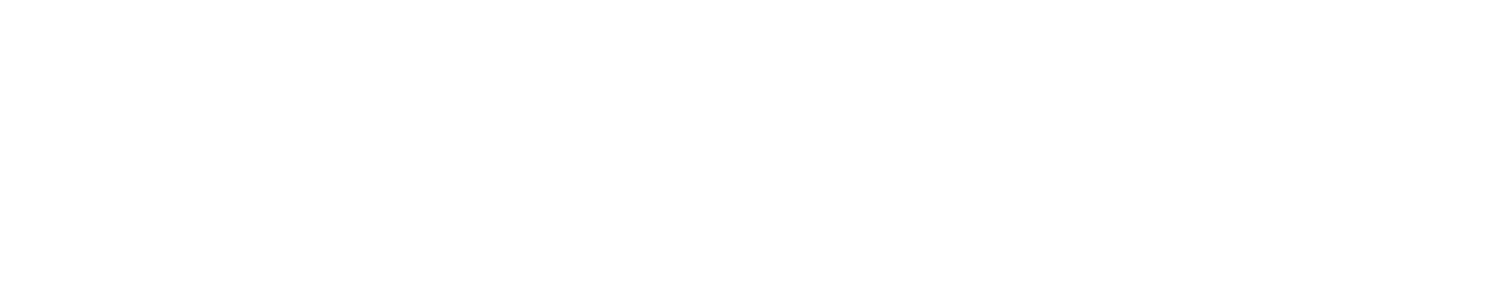
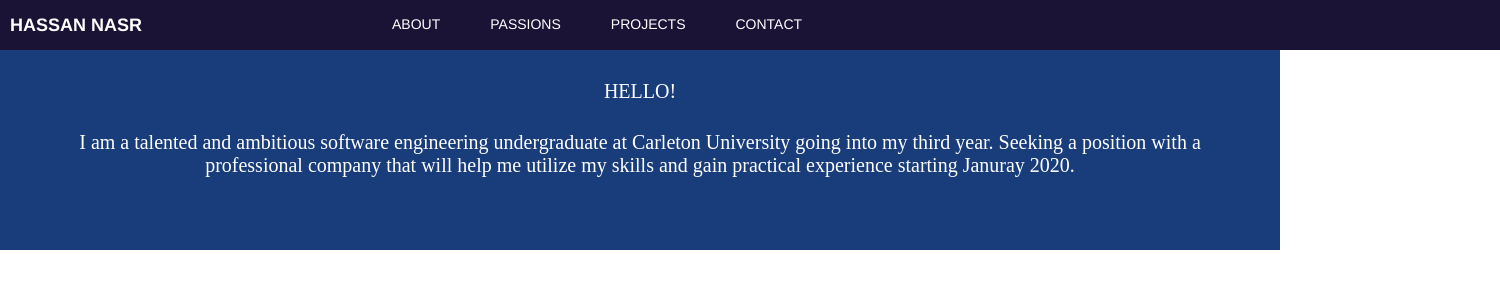
Before and after one commit to hassanidea/hassanidea.github.io, a plain HTML site: page index.html in a window 1280 px wide. Shown: the whole page, 1500 px wide, since content can reach past the window. Drawn offline with Linux system fonts and the light colour scheme.

Commit message:
Update index.html

```diff
--- a/index.html
+++ b/index.html
@@ -5,10 +5,107 @@
 
 		<title>Hassan Nasr</title>
 
+		<style type="text/css">
+
+			body{
+				margin: 0;
+				padding: 0;
+			}
+
+			#bar{
+				width: 1500px;
+				height: 50px;
+				background-color: #1A1335;
+				margin: 0 auto;
+			}
+
+			#name{
+				font-family: helvetica;
+				color: white;
+				padding: 15px 200px 0px 10px;
+				font-size: 18px;
+				float: left;
+				font-weight: bold;
+			}
+			.barmenu{
+				font-family: helvetica;
+				color: white;
+				padding: 16px 0px 0px 50px;
+				font-size: 14px;
+				float: left;
+			}
+
+			#infobar{
+				width: 100%;
+				height: 200px;
+				background-color: #193C7A;
+				margin: 0 auto;
+
+			}
+
+			.info1{
+				text-align: center;
+				font-size: 20px;
+				color: white;
+				padding: 30px 0px 0px 0px;
+				margin: 0 auto;
+
+			}
+			.info2{
+				text-align: center;
+				font-size: 20px;
+				color: white;
+				padding: 10px 60px 0px 60px;
+				margin: 0 auto;
+
+			}
+
+			.clear{
+				clear: both;
+			}
+
+
+		</style>
+
 	</head>
 
 	<body>
 
+		<div id="bar">
+
+			<div id="name">
+				HASSAN NASR
+			</div>
+
+			<div class="barmenu">
+				ABOUT
+			</div>
+			<div class="barmenu">
+				PASSIONS
+			</div>
+			<div class="barmenu">
+				PROJECTS
+			</div>
+			<div class="barmenu">
+				CONTACT
+			</div>
+
+		</div>
+
+		<div class="clear"></div>
+
+		<div id="infobar">
+
+			<div class="info1">HELLO!</div>
+
+			<br>
+
+			<div class="info2">I am a talented and ambitious software engineering undergraduate at Carleton University going into my third year. Seeking a
+				position with a professional company that will help me utilize my skills and gain practical
+				experience starting Januray 2020.
+			</div>
+
+		</div>
 
 	</body>
 
```
